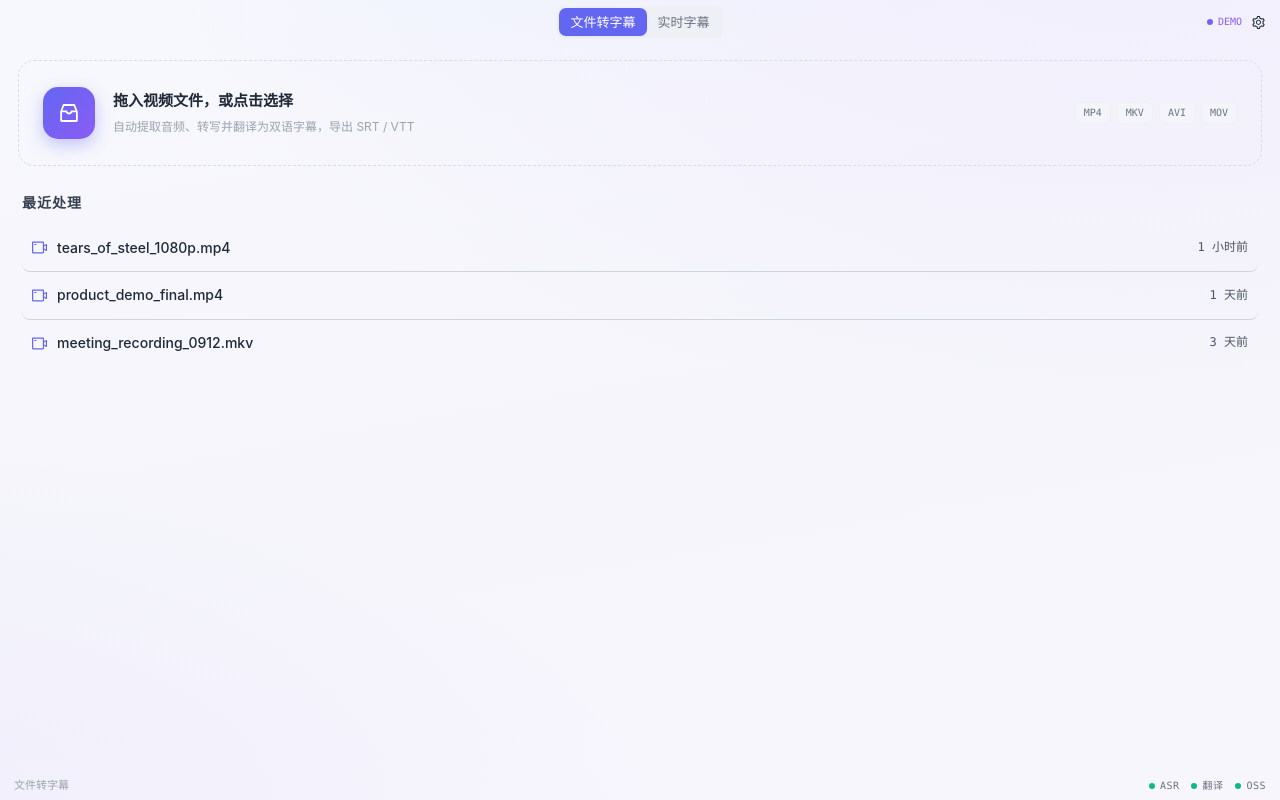
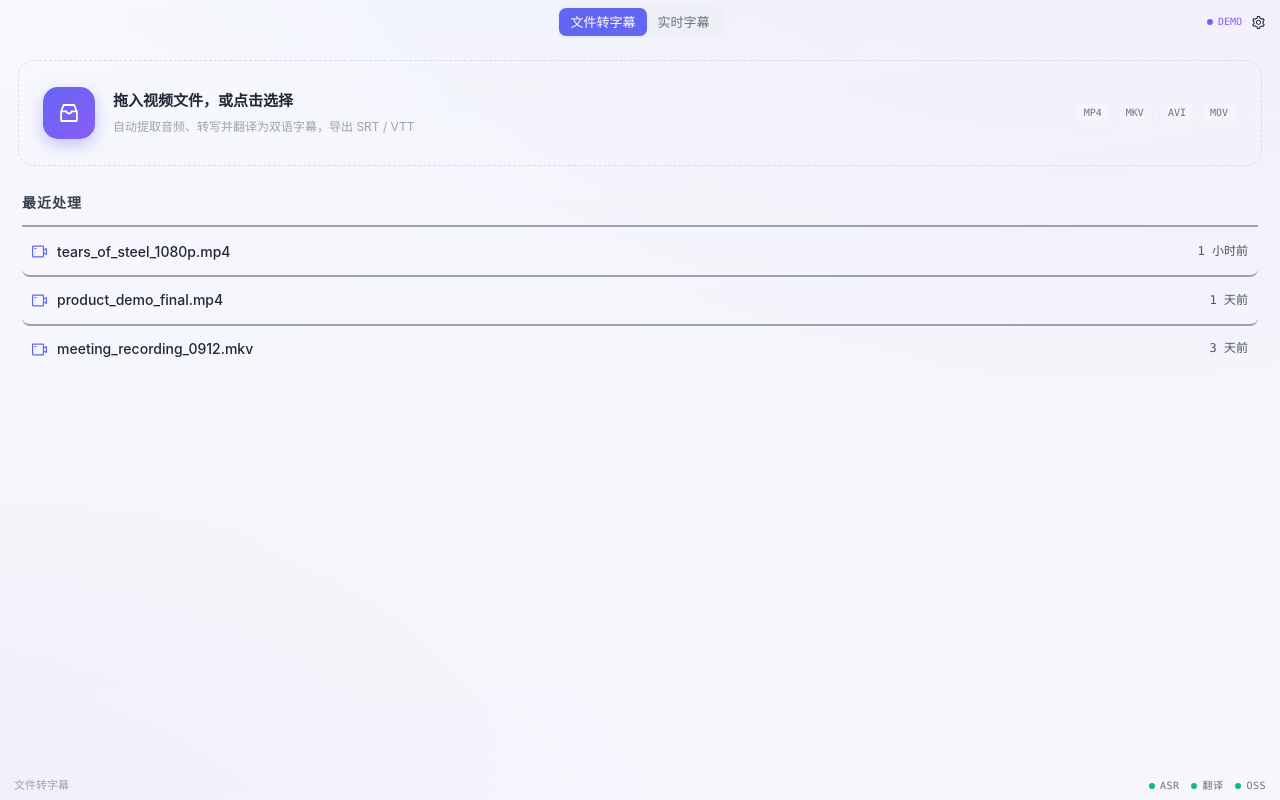
Before and after one commit to usongon/pick-up-sound-text, a React (Vite) app in the folder src-ui/: page / in a window 1280 px wide. Built offline with nearby package versions, Linux system fonts and the light colour scheme.

Commit message:
fix(ui): 分隔线改 2px 实色 #9ca3af——肉眼绝对可见

```diff
--- a/src-ui/src/views/FilePage.tsx
+++ b/src-ui/src/views/FilePage.tsx
@@ -246,6 +246,8 @@ export default function FilePage({ active }: { active: boolean }) {
                   letterSpacing: 1,
                   color: "#374151",
                   padding: "12px 0 10px",
+                  borderBottom: "2px solid #9ca3af",
+                  marginBottom: 2,
                 }}
               >
                 最近处理
@@ -268,7 +270,7 @@ export default function FilePage({ active }: { active: boolean }) {
                     cursor: "pointer",
                     borderBottom:
                       i < recentTasks.length - 1
-                        ? "1px solid #d1d5db"
+                        ? "2px solid #9ca3af"
                         : "none",
                     transition: "background 0.15s ease",
                   }}
```
